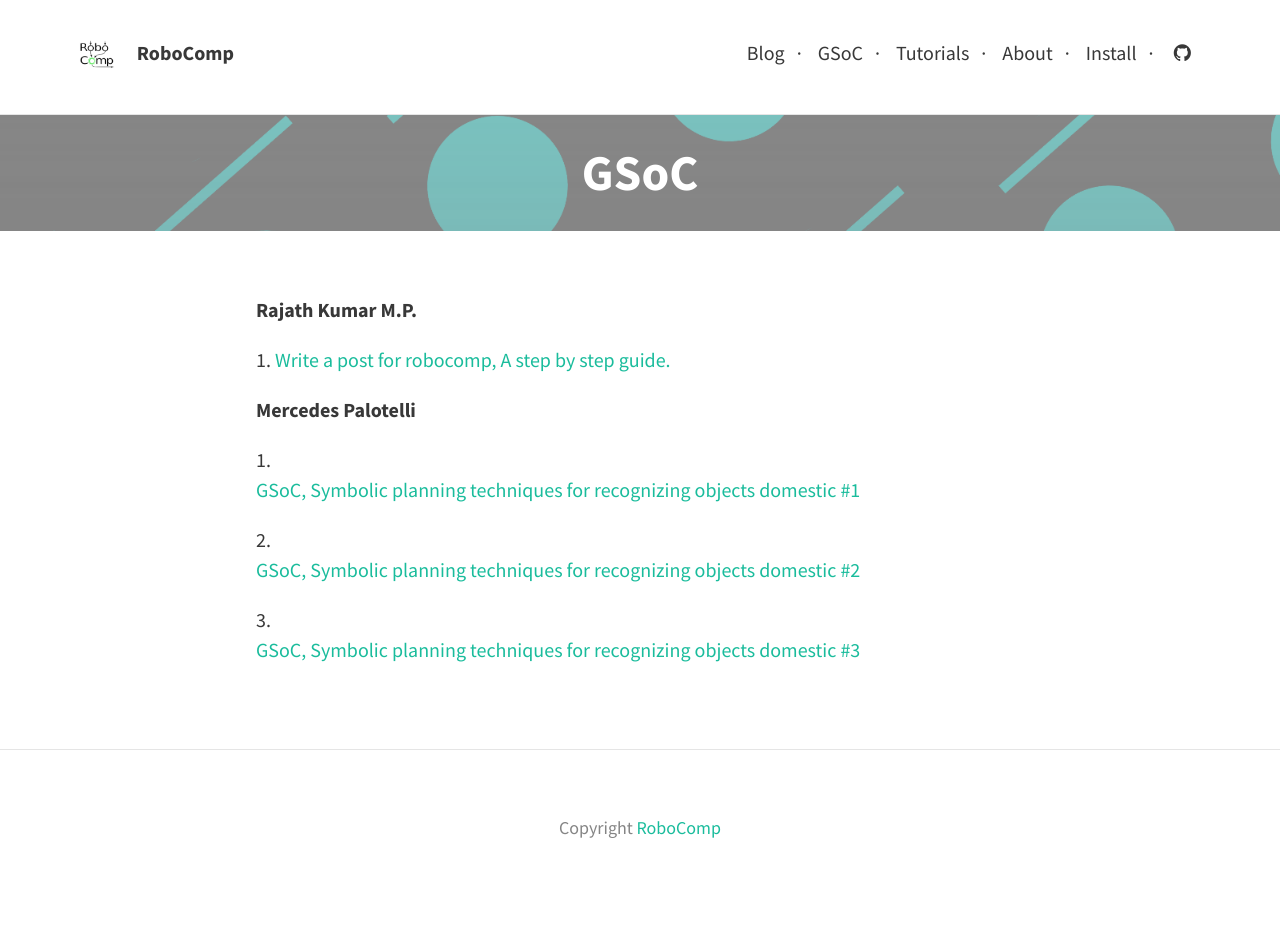
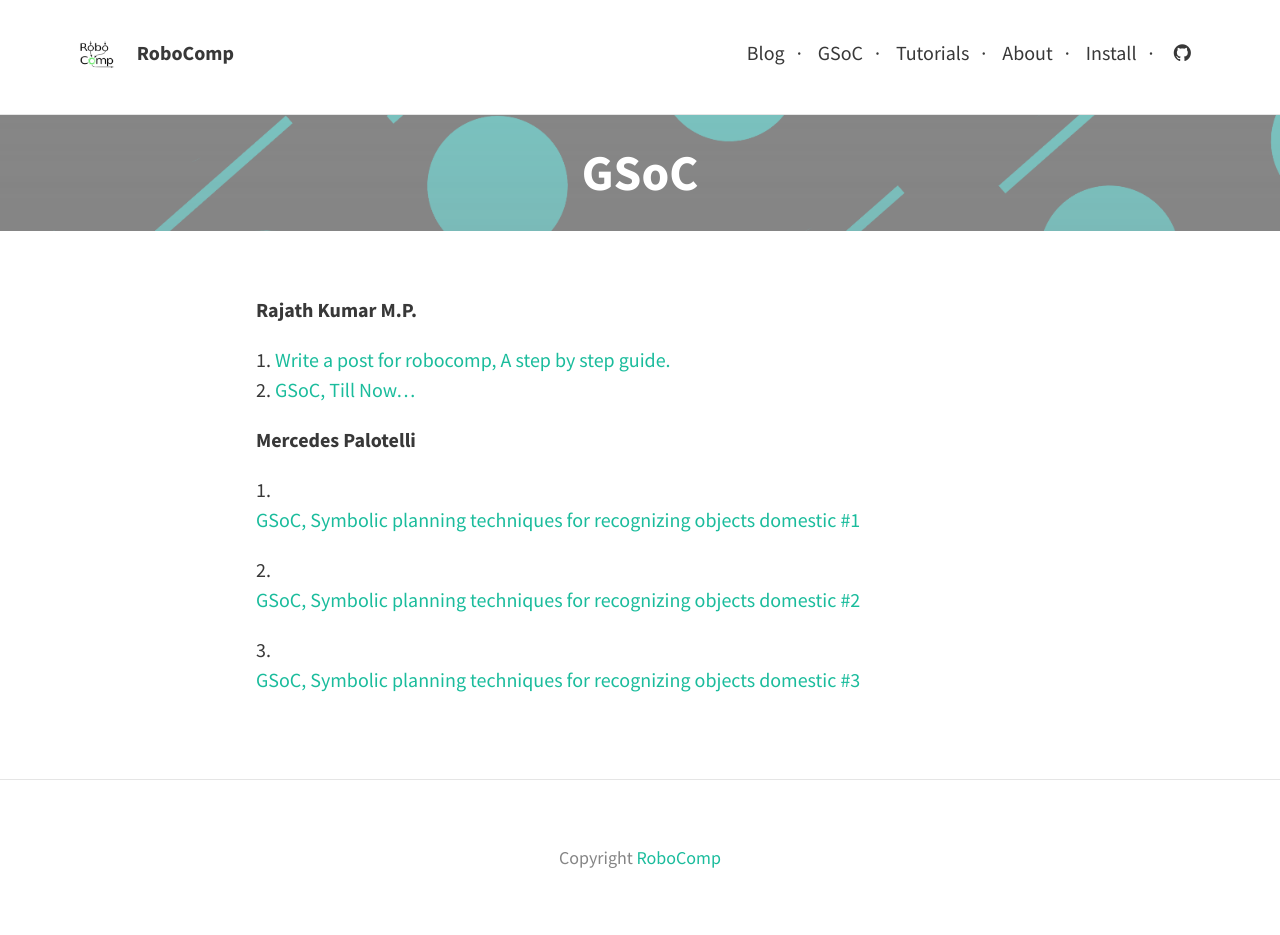
Before and after one commit to robocomp/website, a Jekyll site: the page built from GSoC.md, in a window 1280 px wide. Built offline with Jekyll 4.4.1, drawn with Linux system fonts in a browser that asks for light colours; nearby versions of some CDN libraries; before the commit the page ends 905 px from its top, so only the background shows below that.

Commit message:
Updated GSoC

```diff
--- a/GSoC.md
+++ b/GSoC.md
@@ -8,6 +8,7 @@
 **Rajath Kumar M.P.**
 
 1. [Write a post for robocomp, A step by step guide.](http://robocomp.github.io/website/2015/05/23/post_on_webpage.html)
+2. [GSoC, Till Now...](http://robocomp.github.io/website/2015/06/25/rajath1.html)
 
 **Mercedes Palotelli**
 
```
